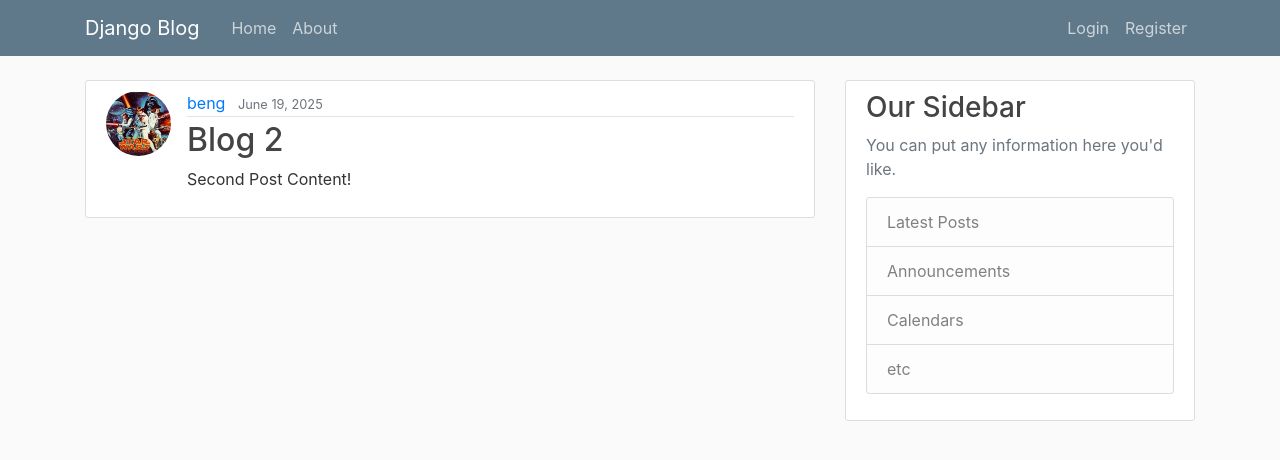
After one commit to bengonzalez/mypickup_django, a Django app: page /post/2/ in a window 1280 px wide. The commit adds this page. Shown: the top 460 px of the page. Run offline with Django 4.2, Linux system fonts and the light colour scheme; data comes from the database, SQL or seed files in the repository; both versions use the stored data as it was after the commit; some libraries are stand-ins or nearby versions.

Commit message:
Latest changes on part 10 of tutorial

```diff
--- a/blog/models.py
+++ b/blog/models.py
@@ -1,12 +1,17 @@
 from django.db import models
 from django.utils import timezone
 from django.contrib.auth.models import User
+from django.urls import reverse
 
 class Post(models.Model):
     title = models.CharField(max_length=100)
     content = models.TextField()
     date_posted = models.DateTimeField(default=timezone.now)
+
     author = models.ForeignKey(User, on_delete=models.CASCADE)
 
     def __str__(self):
         return self.title
+
+    def get_absolute_url(self):
+        return reverse('post-detail', kwargs={'pk': self.pk})
--- a/blog/templates/blog/base.html
+++ b/blog/templates/blog/base.html
@@ -34,6 +34,7 @@
             <!-- Navbar Right Side -->
             <div class="navbar-nav">
               {% if user.is_authenticated %}
+                <a class="nav-item nav-link" href="{% url 'post-create' %}">New Post</a>
                 <a class="nav-item nav-link" href="{% url 'profile' %}">Profile</a>
                 <form method="post" action="{% url 'logout' %}" class="d-inline">
                     {% csrf_token %}
--- a/blog/templates/blog/home.html
+++ b/blog/templates/blog/home.html
@@ -12,7 +12,7 @@
               <a class="mr-2" href="#">{{ post.author }}</a>
               <small class="text-muted">{{ post.date_posted | date:"F d, Y" }}</small>
             </div>
-            <h2><a class="article-title" href="#">{{ post.title }}</a></h2>
+            <h2><a class="article-title" href="{% url 'post-detail' post.id %}">{{ post.title }}</a></h2>
             <p class="article-content">{{ post.content }}</p>
           </div>
         </article>
--- /dev/null
+++ b/blog/templates/blog/post_detail.html
@@ -0,0 +1,24 @@
+{% extends "blog/base.html" %}
+{% block content %}
+    <article class="media content-section">
+        <div class="media-left">
+        <a href="#">
+            <img class="rounded-circle article-img" src="{{ object.author.profile.image.url }}" alt="{{ post.author.username }}">
+        </a>
+        </div>
+        <div class="media-body">
+        <div class="article-metadata">
+            <a class="mr-2" href="#">{{ object.author }}</a>
+            <small class="text-muted">{{ object.date_posted | date:"F d, Y" }}</small>
+            {% if user.is_authenticated and user == object.author %}
+                <div>
+                    <a href="{% url 'post-update' object.id %}" class="btn btn-outline-secondary btn-sm mt-1 mb-1">Edit</a>
+                    <a href="{% url 'post-delete' object.id %}" class="btn btn-outline-danger btn-sm mt-1 mb-1">Delete</a>
+                </div>
+            {% endif %}
+        </div>
+        <h2 class="article-title">{{ object.title }}</h2>
+        <p class="article-content">{{ object.content }}</p>
+        </div>
+    </article>
+{% endblock content %}
--- a/blog/urls.py
+++ b/blog/urls.py
@@ -1,7 +1,18 @@
 from django.urls import path
+from .views import PostListView, PostDetailView, PostCreateView, PostUpdateView, PostDeleteView
 from . import views
 
 urlpatterns = [
-    path('', views.home, name='blog-home'),
+    path('', PostListView.as_view(), name='blog-home'),
+    path('post/<int:pk>/', PostDetailView.as_view(), name='post-detail'),
+    path('post/new/', PostCreateView.as_view(), name='post-create'),
+    path('post/<int:pk>/update/', PostUpdateView.as_view(), name='post-update'),
+    path('post/<int:pk>/delete/', PostDeleteView.as_view(), name='post-delete'),
     path('about/', views.about, name='blog-about'),
 ]
+
+
+# urlpatterns = [
+#     path('', PostListView.as_view(), name='blog-home'),
+#     path('about/', views.about, name='blog-about'),
+# ]
--- a/blog/views.py
+++ b/blog/views.py
@@ -1,5 +1,7 @@
 from django.shortcuts import render
+from django.contrib.auth.mixins import LoginRequiredMixin, UserPassesTestMixin
 from .models import Post
+from django.views.generic import ListView, DetailView, CreateView, UpdateView, DeleteView
 
 
 def home(request):
@@ -8,5 +10,62 @@
     }
     return render(request, 'blog/home.html', context)
 
+class PostListView(ListView):
+    model = Post
+    template_name = 'blog/home.html'  # <app>/<model>_<viewtype>.html
+    context_object_name = 'posts'
+    ordering = ['-date_posted']
+    paginate_by = 5
+
+class PostDetailView(DetailView):
+    model = Post
+    template_name = 'blog/post_detail.html'
+    context_object_name = 'object'
+
+class PostCreateView(LoginRequiredMixin, CreateView):
+    model = Post
+    fields = ['title', 'content']
+
+    def form_valid(self, form):
+        form.instance.author = self.request.user
+        return super().form_valid(form)
+
+
+class PostUpdateView(LoginRequiredMixin, UserPassesTestMixin, UpdateView):
+    model = Post
+    fields = ['title', 'content']
+
+    def form_valid(self, form):
+        form.instance.author = self.request.user
+        return super().form_valid(form)
+
+    def test_func(self):
+        post = self.get_object()
+        return self.request.user == post.author
+        # Uncomment the following lines if you want to restrict access to the author only
+        if self.request.user == post.author:
+            return True
+        else:
+            # Optionally, you can redirect or raise an error
+            # return HttpResponseForbidden("You are not allowed to edit this post.")
+            # Or simply return False
+            # This will prevent the user from accessing the update view if they are not the author
+            return False
+
+class PostDeleteView(LoginRequiredMixin, UserPassesTestMixin, DeleteView):
+    model = Post
+    success_url = '/'
+
+    def test_func(self):
+        post = self.get_object()
+        if self.request.user == post.author:
+            return True
+        else:
+            # Optionally, you can redirect or raise an error
+            # return HttpResponseForbidden("You are not allowed to edit this post.")
+            # Or simply return False
+            # This will prevent the user from accessing the update view if they are not the author
+            return False
+
 def about(request):
     return render(request, 'blog/about.html', {"title": "About"})
```
Also changed, not shown: blog/templates/blog/post_confirm_delete.html (added, +16 -0 lines), blog/templates/blog/post_form.html (added, +16 -0 lines), db.sqlite3.
